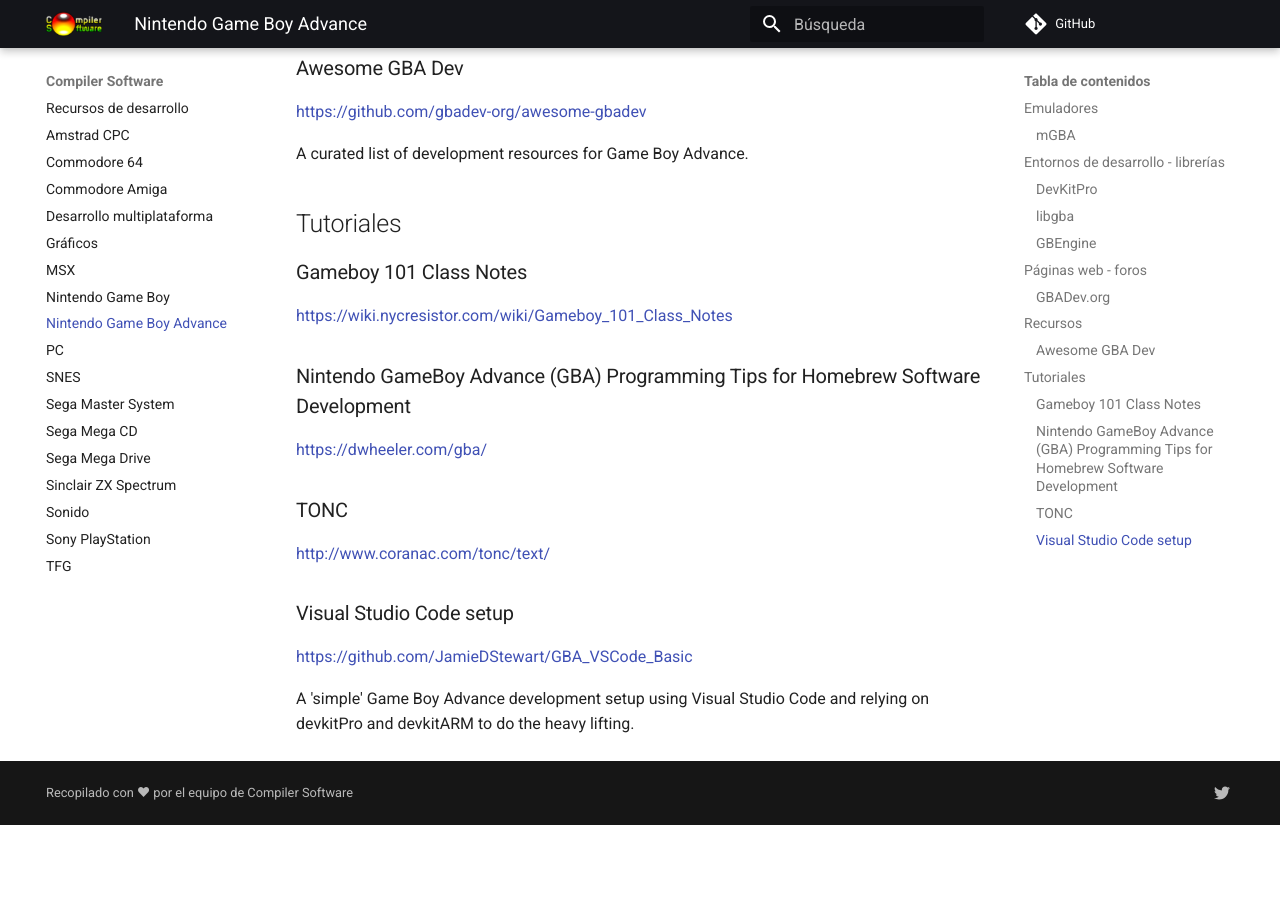
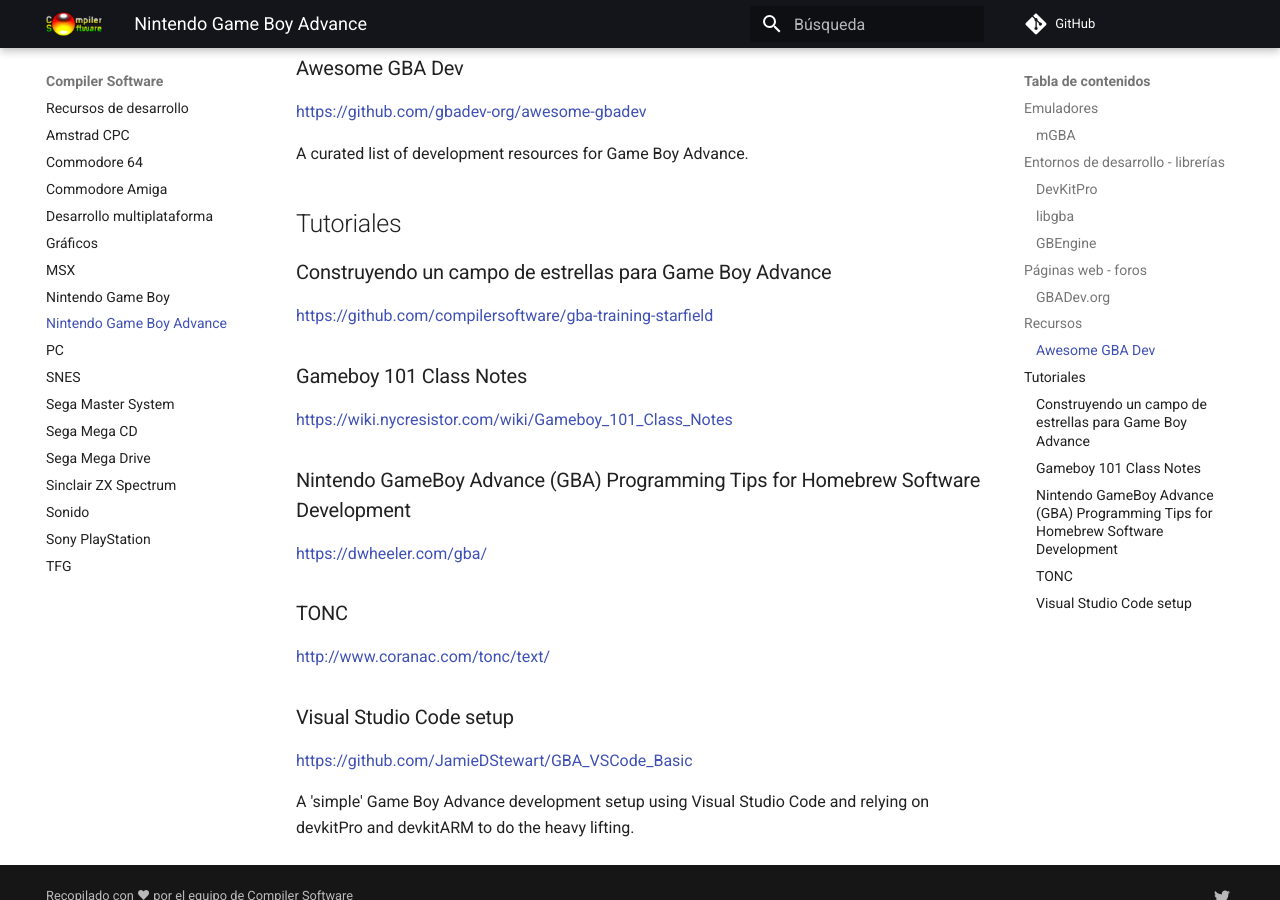
Before and after one commit to compilersoftware/recursos-desarrollo, an MkDocs documentation site: the page built from docs/NintendoGameBoyAdvance.md, in a window 1280 px wide and 900 px high, scrolled down 1109 px. Built offline with MkDocs 1.6.1 and Material for MkDocs 9.7.7, drawn with Linux system fonts in a browser that asks for light colours; comment, search, counter and statistics services are not loaded; before the commit the page ends 1934 px from its top, so only the background shows below that.

Commit message:
feat: Add Compiler Software tutorials

```diff
--- a/docs/AmstradCPC.md
+++ b/docs/AmstradCPC.md
@@ -32,6 +32,10 @@ https://auamstrad.es/cursos-tutoriales/8bitsdepoder/
 
 https://github.com/cmp102/cpctelera/tree/a2c567f8b5bc2b092d68e865c12c74dd7c502938/examples/medium/arkostracker2
 
+### Construyendo un campo de estrellas para Amstrad CPC
+
+https://github.com/compilersoftware/cpc-training-starfield
+
 ## Herramientas
 
 ### img2cpc
--- a/docs/NintendoGameBoyAdvance.md
+++ b/docs/NintendoGameBoyAdvance.md
@@ -42,6 +42,10 @@ A curated list of development resources for Game Boy Advance.
 
 ## Tutoriales
 
+### Construyendo un campo de estrellas para Game Boy Advance
+
+https://github.com/compilersoftware/gba-training-starfield
+
 ### Gameboy 101 Class Notes
 
 https://wiki.nycresistor.com/wiki/Gameboy_101_Class_Notes
```
